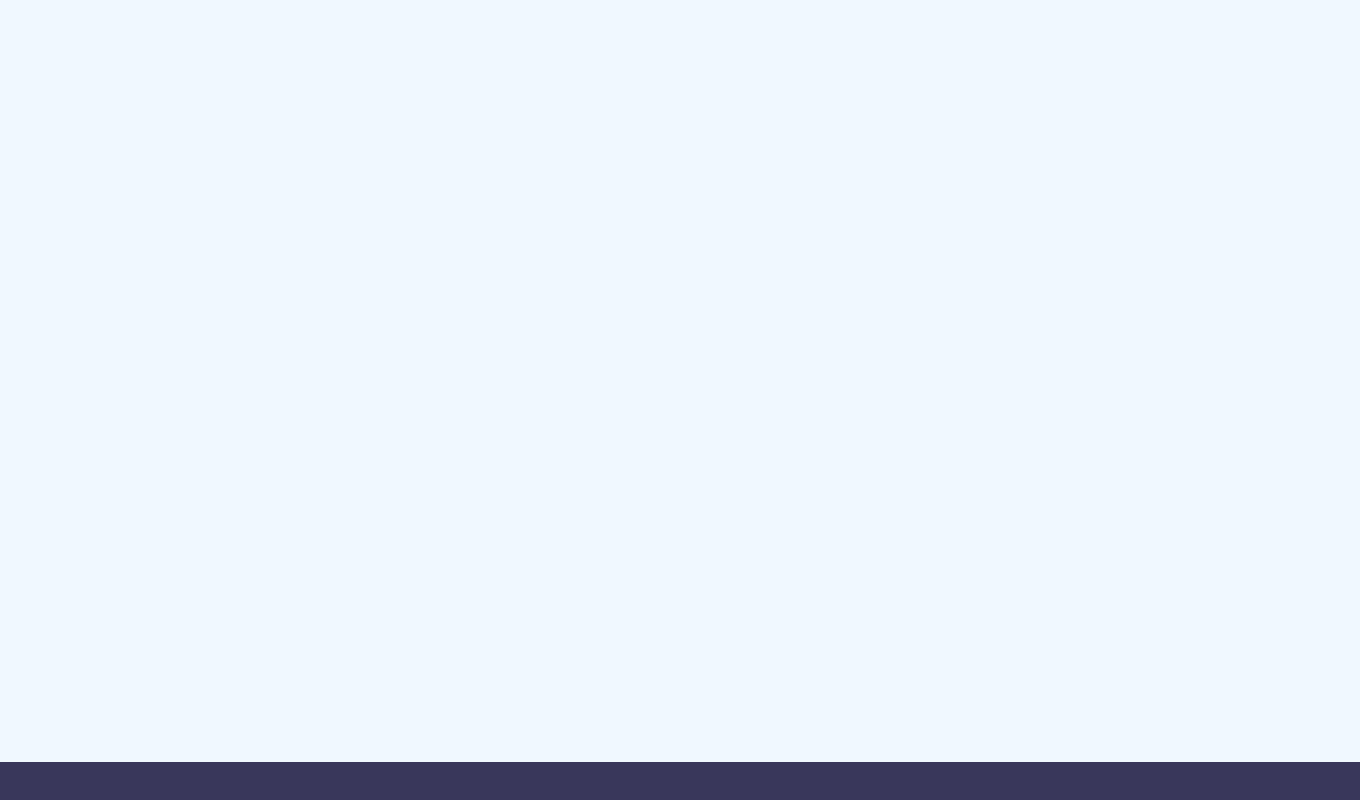
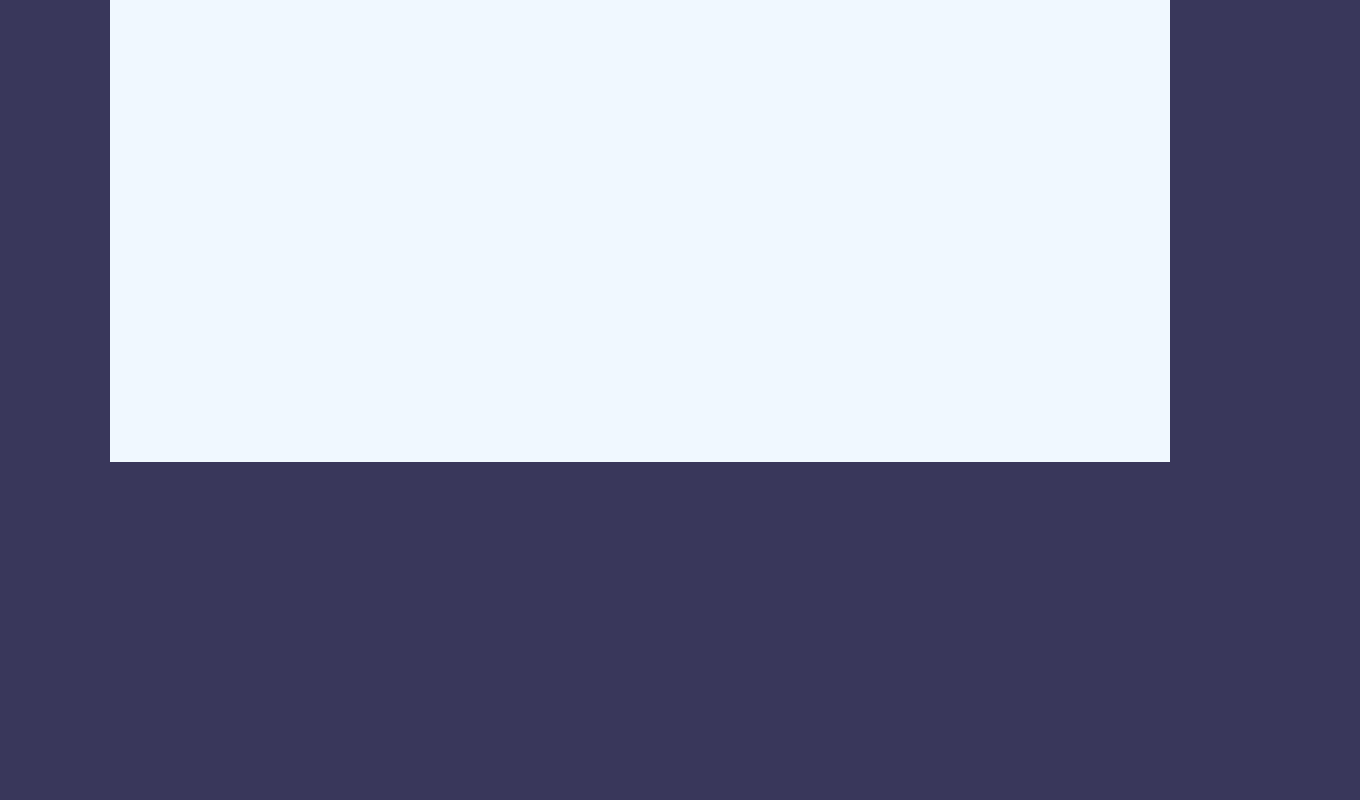
Before and after one commit to TimM32/Old-Ducks, a plain HTML site: page index.html in a window 1280 px wide. Shown: the part 778-1578 px from the top of the page, 1360 px wide, since content can reach past the window. After the commit the page ends 1352 px from the top, so only its background shows below. Drawn offline with nearby package versions, Linux system fonts and the light colour scheme.

Commit message:
change the style of footer in css

```diff
--- a/css/style.css
+++ b/css/style.css
@@ -61,14 +61,15 @@ img {
 
 
 footer {
-    padding-top: 10%;
+    width: 1300px;
+    margin: 0 auto;
 }
 
 #results {
     font-size: 30px;
     background-color: aliceblue;
-    width: 1360px;
-    height: 1000px;
+    width: 1060px;
+    height: 700px;
     margin: 0 auto;
 
 }
--- a/js/app.js
+++ b/js/app.js
@@ -2,7 +2,7 @@
 console.log('old ducks babay');
 
 let lastViewed = [];
-let currentViewed = [];
+
 
 let productContainer = document.getElementById('product_container');
 let resultsButton = document.getElementById('results');
@@ -127,6 +127,7 @@ function renderResults() {
 }
 
 let saveProductsString = localStorage.getItem('saveProduct');
+console.log('local storage' ,saveProductsString);
 
 if (saveProductsString) {
   let arrayOfNotProducts = JSON.parse(saveProductsString);
```
Lines whose indentation alone changed are shown as unchanged.
